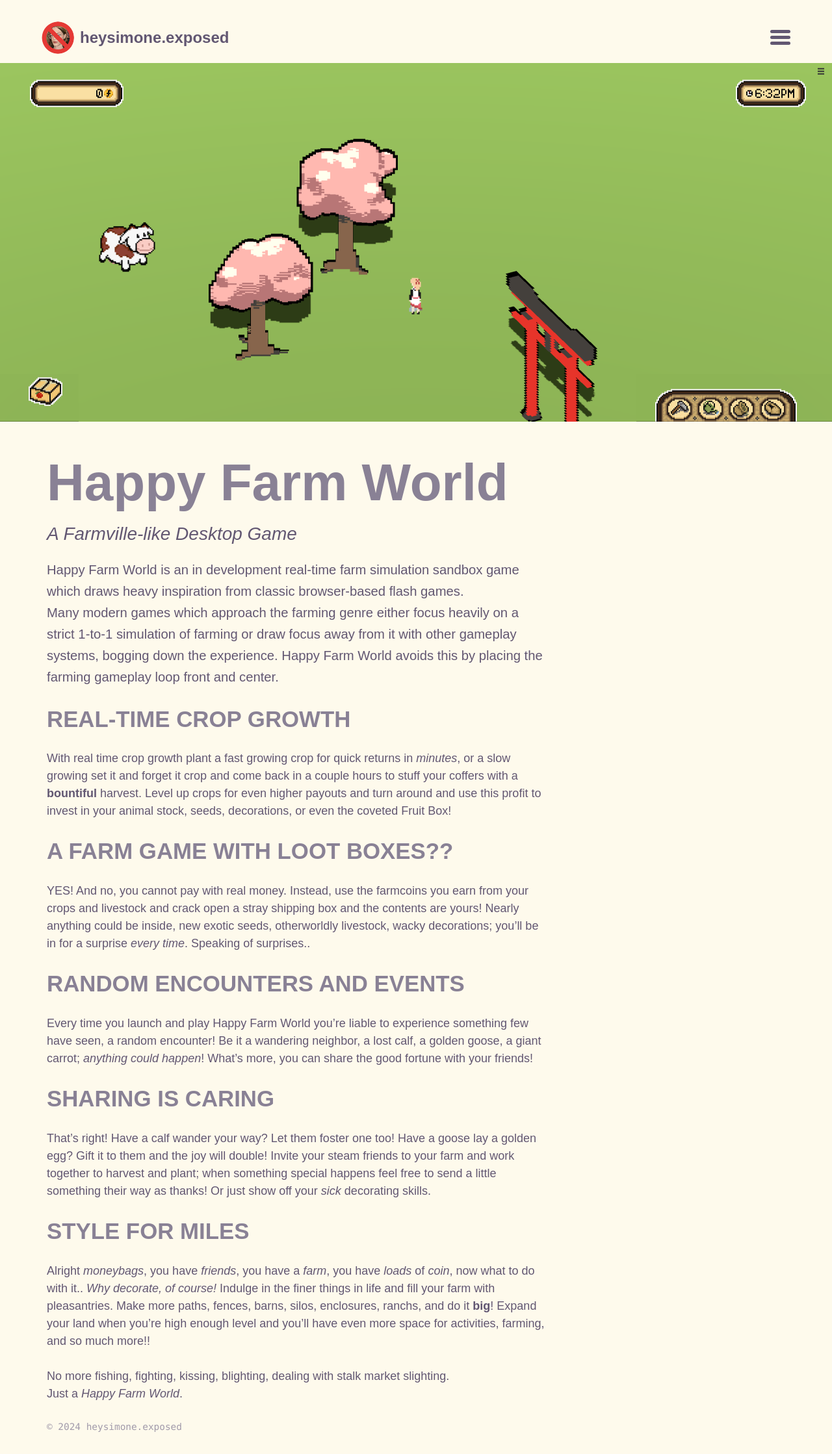
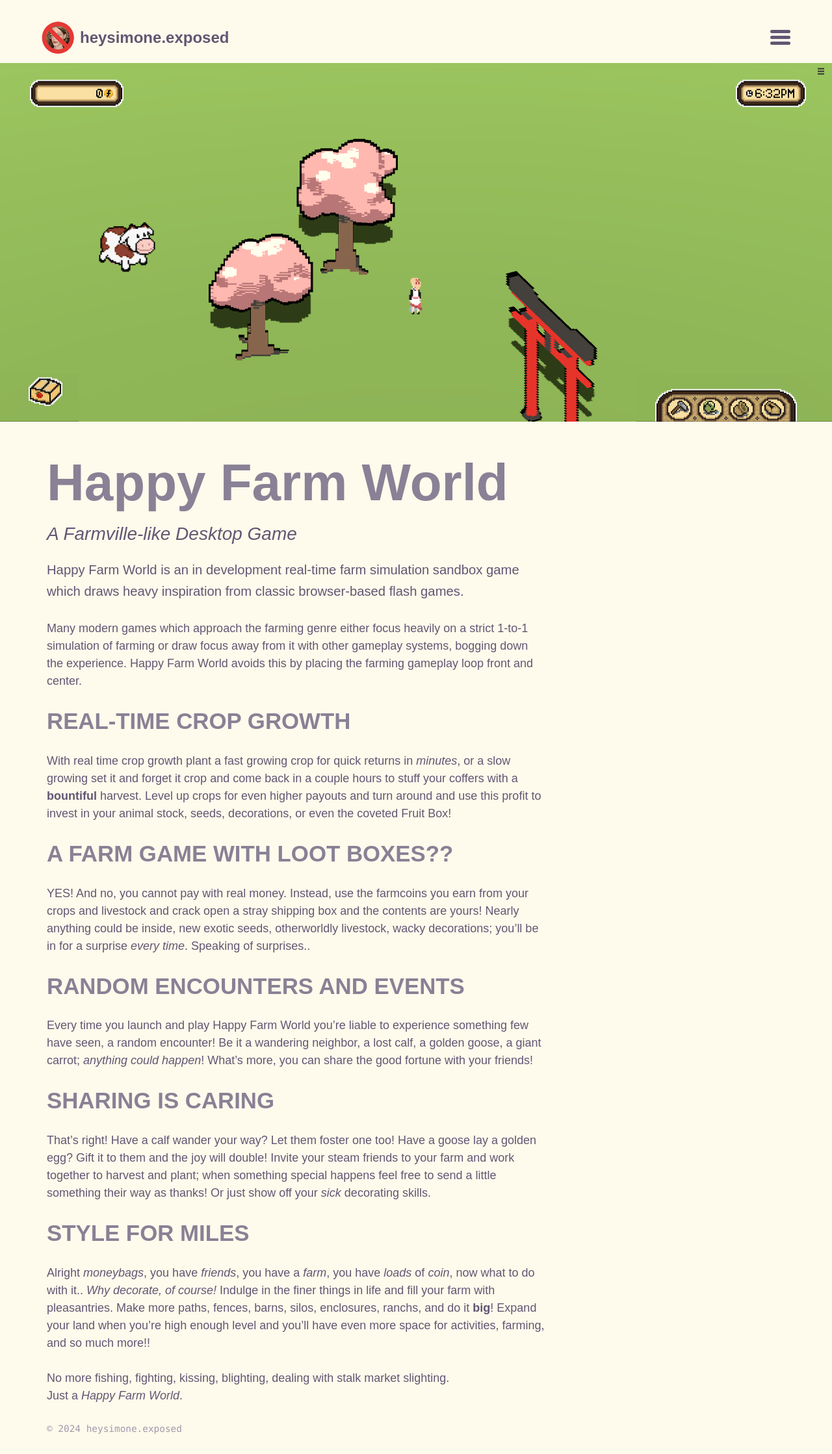
Before and after one commit to heysimone/heysimone.github.io, a Jekyll site: the page built from hfw.md, in a window 1280 px wide. Shown: the whole page at 65% size. Built offline with Jekyll 4.4.1, drawn with Linux system fonts in a browser that asks for light colours; some web fonts are replaced.

Commit message:
Add a favicon and spacing.

```diff
--- a/_includes/head.html
+++ b/_includes/head.html
@@ -2,6 +2,13 @@
   <meta charset="utf-8">
   <meta http-equiv="X-UA-Compatible" content="IE=edge">
   <meta name="viewport" content="width=device-width, initial-scale=1">
+
+  <link rel="icon" type="image/png" href="/assets/images/favicon-96x96.png" sizes="96x96" />
+  <link rel="icon" type="image/svg+xml" href="/assets/images/favicon.svg" />
+  <link rel="shortcut icon" href="/assets/images/favicon.ico" />
+  <link rel="apple-touch-icon" sizes="180x180" href="/assets/images/apple-touch-icon.png" />
+  <meta name="apple-mobile-web-app-title" content="heysimone" />
+  <link rel="manifest" href="/assets/images/site.webmanifest" />
 
   {% if site.plugins contains 'jekyll-seo-tag' or site.gems contains 'jekyll-seo-tag' %}
     {% comment %}
--- a/hfw.md
+++ b/hfw.md
@@ -6,7 +6,8 @@
 layout: page
 ---
    Happy Farm World is an in development real-time farm simulation sandbox game which draws heavy inspiration from classic browser-based flash games.
-Many modern games which approach the farming genre either focus heavily on a strict 1-to-1 simulation of farming or draw focus away from it with other gameplay systems, bogging down the experience. Happy Farm World avoids this by placing the farming gameplay loop front and center.
+
+   Many modern games which approach the farming genre either focus heavily on a strict 1-to-1 simulation of farming or draw focus away from it with other gameplay systems, bogging down the experience. Happy Farm World avoids this by placing the farming gameplay loop front and center.
 
 REAL-TIME CROP GROWTH
 ---------------------
```
Also changed, not shown: assets/images/apple-touch-icon.png (added), assets/images/favicon-96x96.png (added), assets/images/favicon.ico (added), assets/images/favicon.svg (added), assets/images/site.webmanifest (added), assets/images/web-app-manifest-192x192.png (added), assets/images/web-app-manifest-512x512.png (added).
